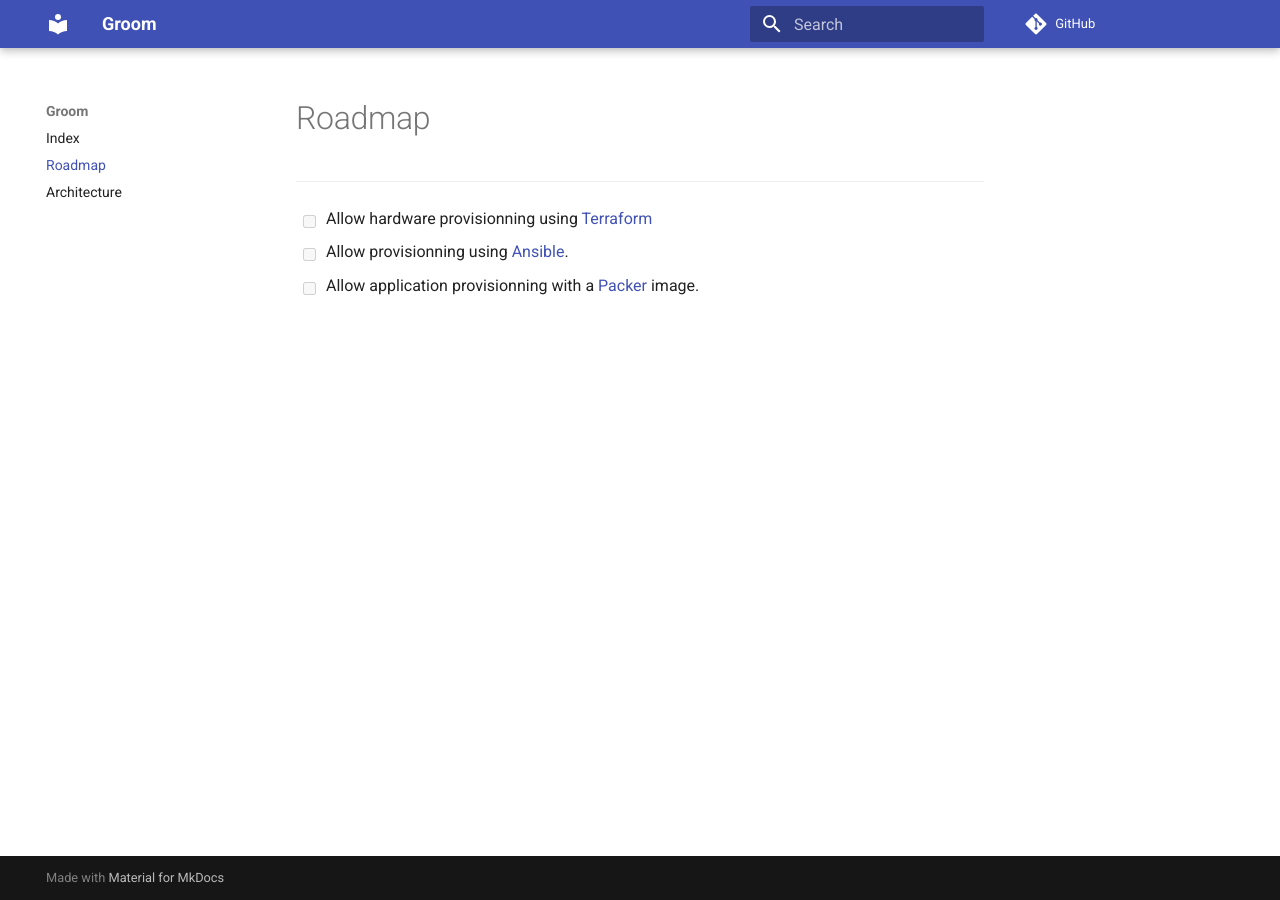
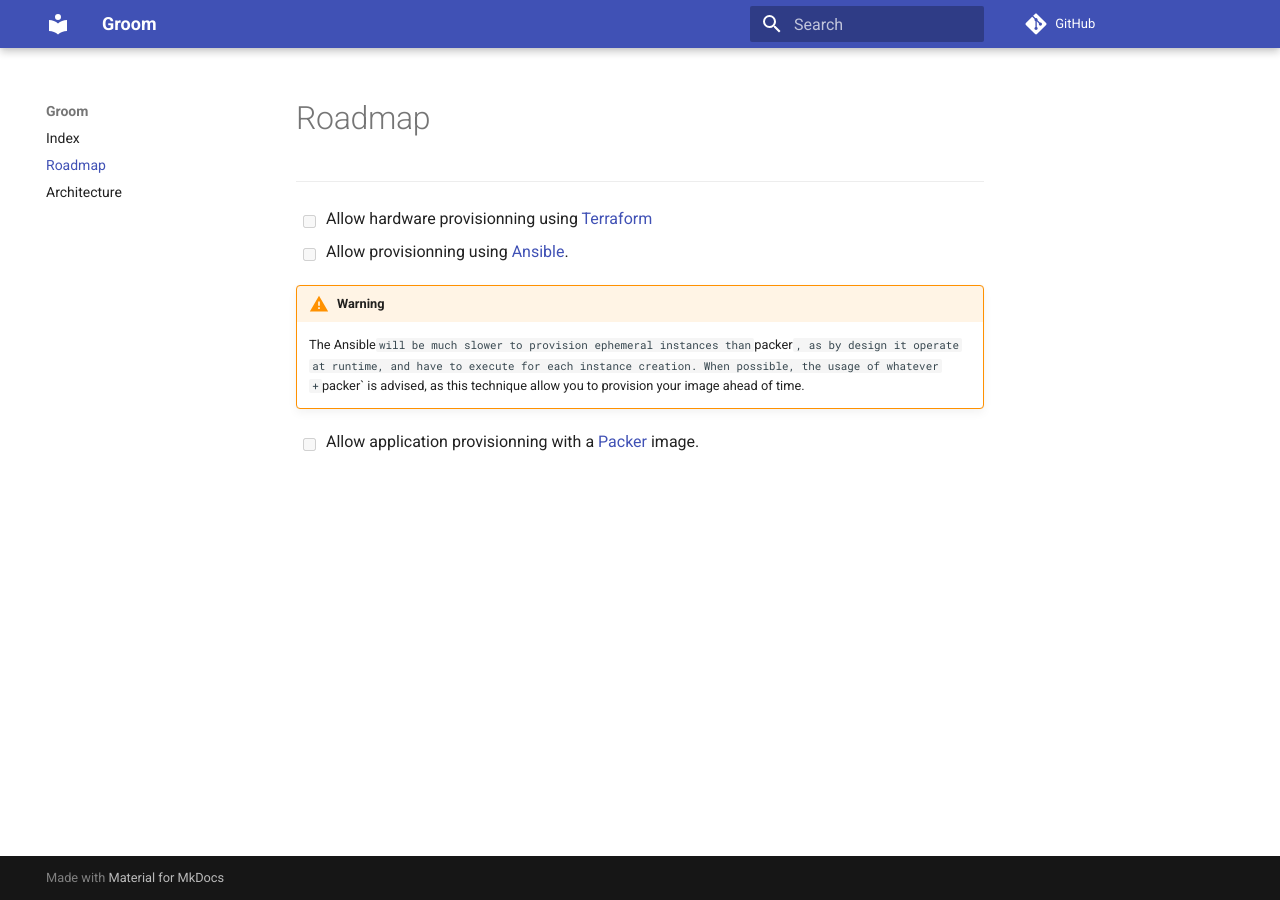
Before and after one commit to Xide/groom, an MkDocs documentation site: the page built from docs/pages/roadmap.md, in a window 1280 px wide. Built offline with MkDocs 1.6.1 and Material for MkDocs 9.7.7, drawn with Linux system fonts in a browser that asks for light colours; comment, search, counter and statistics services are not loaded; old or Windows-style settings are respelled for this version of MkDocs.

Commit message:
Ansible usage warning

```diff
--- a/docs/pages/roadmap.md
+++ b/docs/pages/roadmap.md
@@ -1,5 +1,7 @@
 # Roadmap
 ---
+
+
 
 <!-- - Core services:
   - [ ] HTTP gate
@@ -7,4 +9,13 @@
   - [ ] Instances API -->
 - [ ] Allow hardware provisionning using [Terraform](https://github.com/hashicorp/terraform)
 - [ ] Allow provisionning using [Ansible](https://github.com/ansible/ansible).
+
+
+!!! warning
+    The Ansible` will be much slower
+    to provision ephemeral instances than `packer`, as
+    by design it operate at runtime, and have to execute for each instance creation. When possible, the usage
+    of whatever + `packer` is advised, as this technique allow you to provision your image ahead of time.
+
+
 - [ ] Allow application provisionning with a [Packer](https://github.com/hashicorp/packer) image.
```
